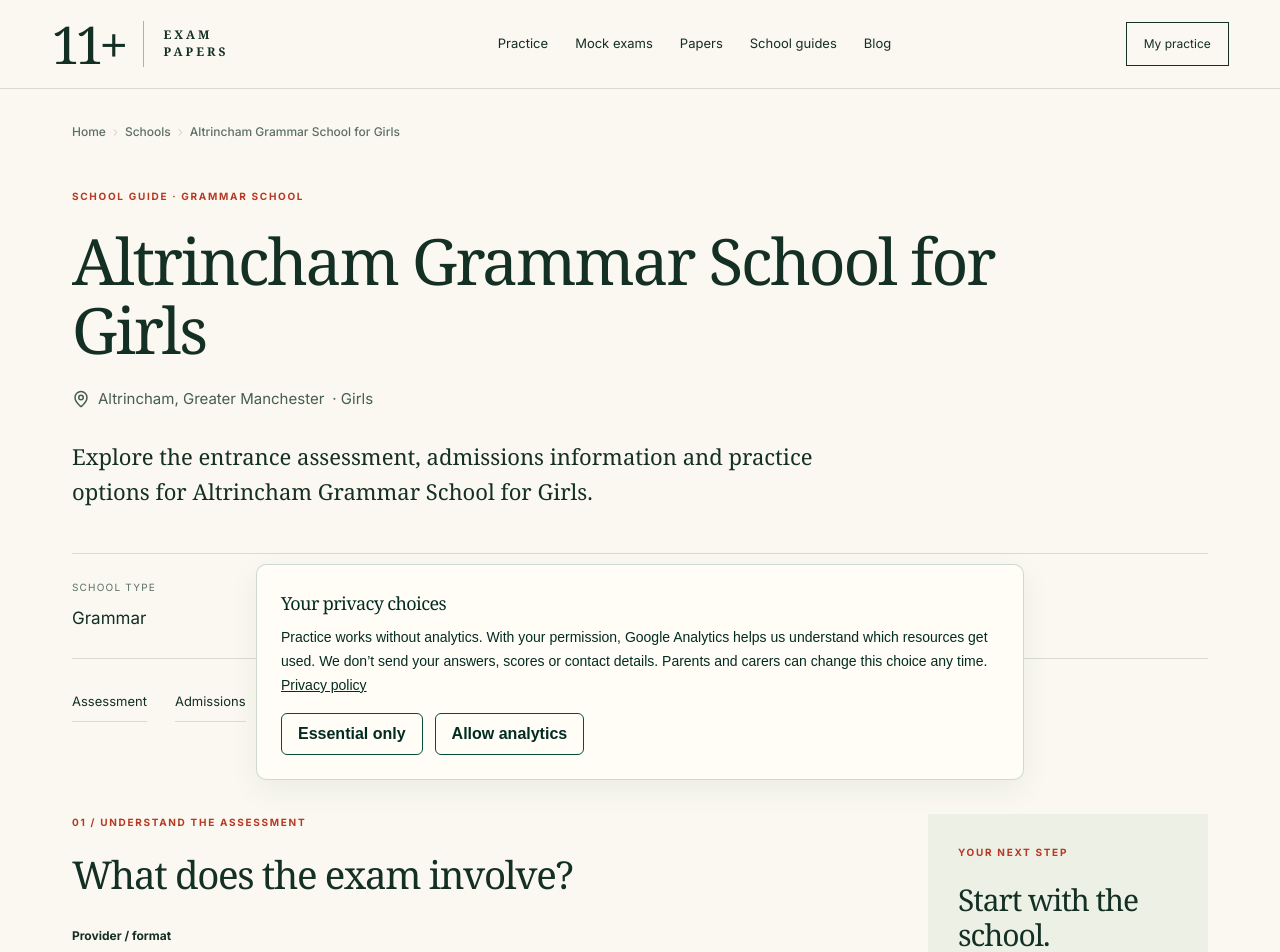
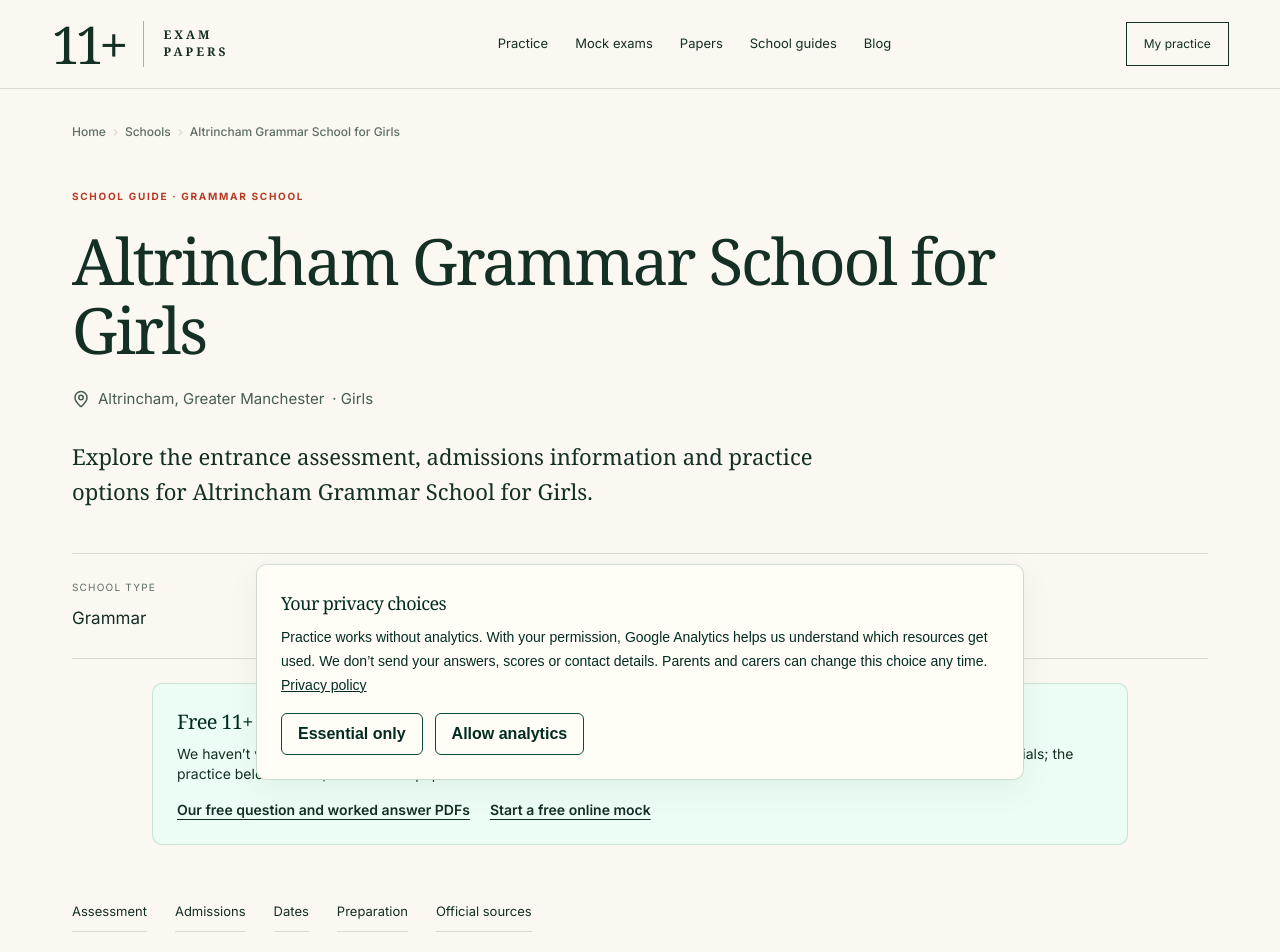
Before and after one commit to vimldn/11plus6, a Next.js app: page /schools/altrincham-girls in a window 1280 px wide. Shown: the top 952 px of the page. Built offline with nearby package versions, Linux system fonts and the light colour scheme.

Commit message:
Show free school papers and practice before admissions detail

```diff
--- a/app/schools/[id]/SchoolPageClient.tsx
+++ b/app/schools/[id]/SchoolPageClient.tsx
@@ -119,6 +119,26 @@ export default function SchoolPageClient({ params }: { params: { id: string } })
   return <><SiteNav/><main id="main-content" className="school-profile">
     <header className="school-profile-hero"><Breadcrumbs items={[{label:'Home',href:'/'},{label:'Schools',href:'/schools'},{label:school.name}]}/><p className="brand-eyebrow">School guide · {isGrammar ? 'Grammar school' : 'Independent school'}</p><h1>{school.name}</h1>{s.location && <p className="school-location"><MapPin size={18}/>{s.location.area || s.location.city}{s.gender && <span> · {s.gender === 'boys' ? 'Boys' : s.gender === 'girls' ? 'Girls' : 'Mixed'}</span>}</p>}<p className="school-intro">Explore the entrance assessment, admissions information and practice options for {school.name}.</p>
     <dl className="school-facts"><div><dt>School type</dt><dd>{isGrammar ? 'Grammar' : 'Independent'}</dd></div><div><dt>Assessment</dt><dd>{evidence ? 'See cycle-specific source check' : detail ? s.examFormat || 'Check school policy' : 'Current format not verified here'}</dd></div><div><dt>Entry points</dt><dd>{s.entryPoints?.join(' · ') || 'Check school policy'}</dd></div></dl></header>
+    <section id="school-papers" aria-labelledby="school-papers-title" className="mx-auto max-w-5xl px-4 py-6 sm:px-6">
+      <div className="rounded-2xl border border-emerald-900/15 bg-emerald-50 p-4 sm:p-6">
+        <h2 id="school-papers-title" className="text-xl font-bold text-emerald-950">Free 11+ papers and practice for {school.name}</h2>
+        {school.id === 'tiffin' ? <>
+          <p className="mt-2 text-sm">Start with Tiffin’s official illustrative questions. These are samples, not released past papers.</p>
+          <ul className="mt-3 flex flex-wrap gap-x-5 gap-y-3 text-sm font-semibold">
+            <li><a className="underline underline-offset-4" href="https://www.tiffinschool.co.uk/wp-content/uploads/2024/05/Illustrative-questions-English.pdf">Tiffin English sample PDF</a></li>
+            <li><a className="underline underline-offset-4" href="https://www.tiffinschool.co.uk/wp-content/uploads/2024/05/Illustrative-questions-Maths.pdf">Tiffin maths sample PDF</a></li>
+            <li><a className="underline underline-offset-4" href="https://www.tiffinschool.co.uk/wp-content/uploads/2026/04/Example-OMR-Marksheet.pdf">Example maths answer sheet (blank)</a></li>
+          </ul>
+        </> : school.id === 'qe-boys' ? <>
+          <p className="mt-2 text-sm">QE publishes English and maths familiarisation material. The examples help with relevant skills but may not match the school’s exam format.</p>
+          <a className="mt-3 inline-block text-sm font-semibold underline underline-offset-4" href="https://www.qebarnet.co.uk/admissions-information/sample-test-papers/">QE’s official sample materials</a>
+        </> : <p className="mt-2 text-sm">We haven’t verified a downloadable official paper for this guide. Check the school’s admissions sources for familiarisation materials; the practice below is ours, not a school paper.</p>}
+        <div className="mt-4 flex flex-wrap gap-x-5 gap-y-3 text-sm font-semibold">
+          <Link className="underline underline-offset-4" href="/papers#free-papers-by-subject">Our free question and worked answer PDFs</Link>
+          <Link className="underline underline-offset-4" href="/mock-exams">Start a free online mock</Link>
+        </div>
+      </div>
+    </section>
     <nav className="school-jump-links" aria-label="On this school page"><a href="#assessment">Assessment</a><a href="#admissions">Admissions</a><a href="#dates">Dates</a><a href="#preparation">Preparation</a><a href="#sources">Official sources</a></nav>
     <div className="school-profile-layout"><div className="school-profile-sections">
       <section id="assessment"><p className="brand-eyebrow">01 / Understand the assessment</p><h2>What does the exam involve?</h2><dl className="school-detail-list"><div><dt>Provider / format</dt><dd>{evidence?.format || (detail ? s.examFormat : null) || 'A current cycle-specific format has not been verified here.'}</dd></div>{detail?.entryStages && <div><dt>Entry stages</dt><dd>{detail.entryStages}</dd></div>}{detail?.examNotes && <div><dt>What is tested</dt><dd>{detail.examNotes}</dd></div>}</dl><SchoolPaperEvidence schoolId={school.id}/><h3>{evidence || detail ? "Subjects and preparation areas" : "General preparation areas — not a verified school syllabus"}</h3>{school.id === 'reading-school' ? <p>Broad KS2 application through Year 5 and written creativity. The FSCE guide covers English, Maths and other curriculum subjects; the selection of content changes annually.</p> : s.subjects?.length ? <ul className="school-subject-links">{s.subjects.map((sub:string)=><li key={sub}><Link href={`/subjects/${sub}`}>{subjectLabels[sub] || sub}<ChevronRight size={16}/></Link></li>)}</ul> : <p>Check the school’s official admissions page for the subjects tested.</p>}</section>
```
